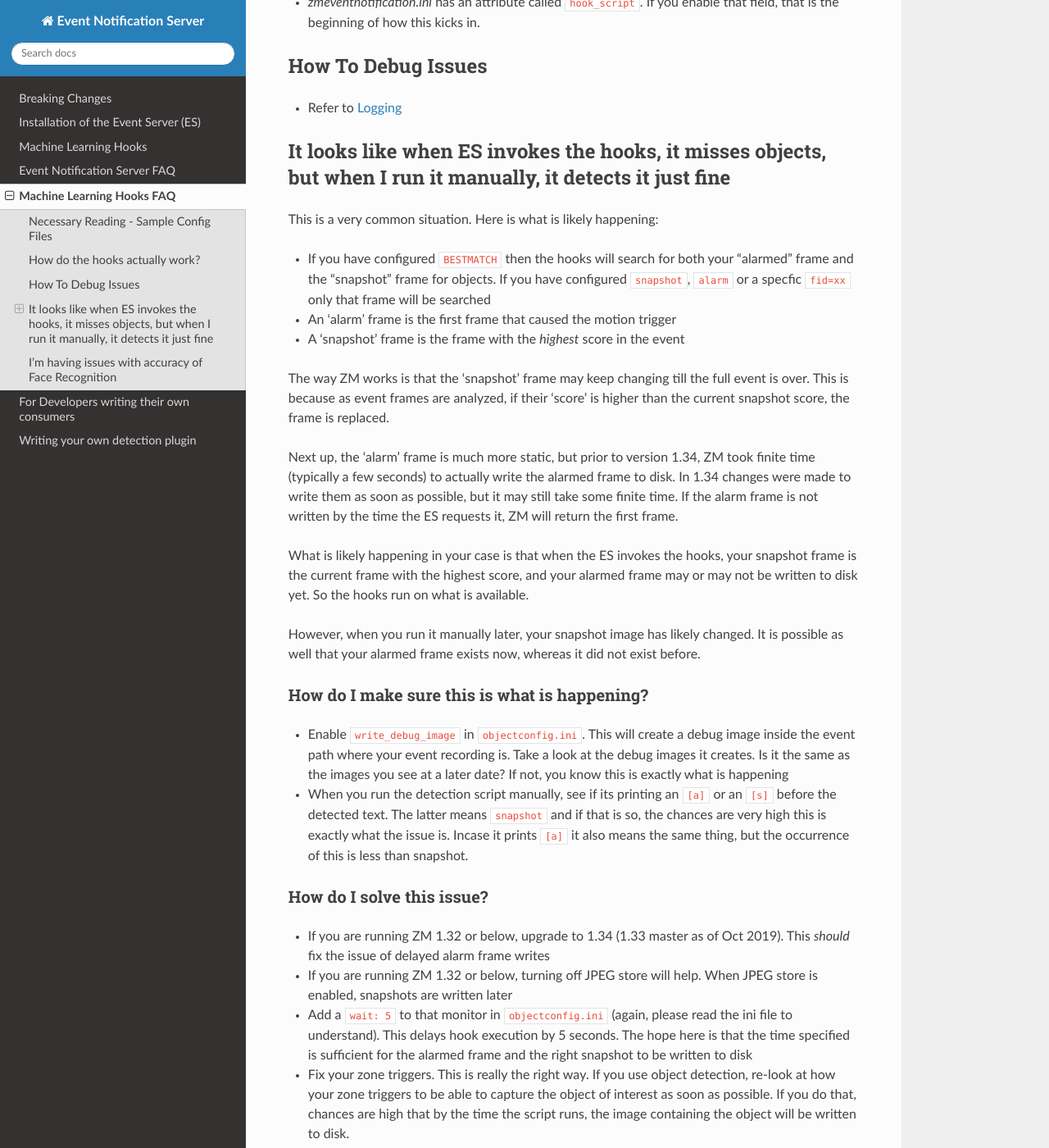
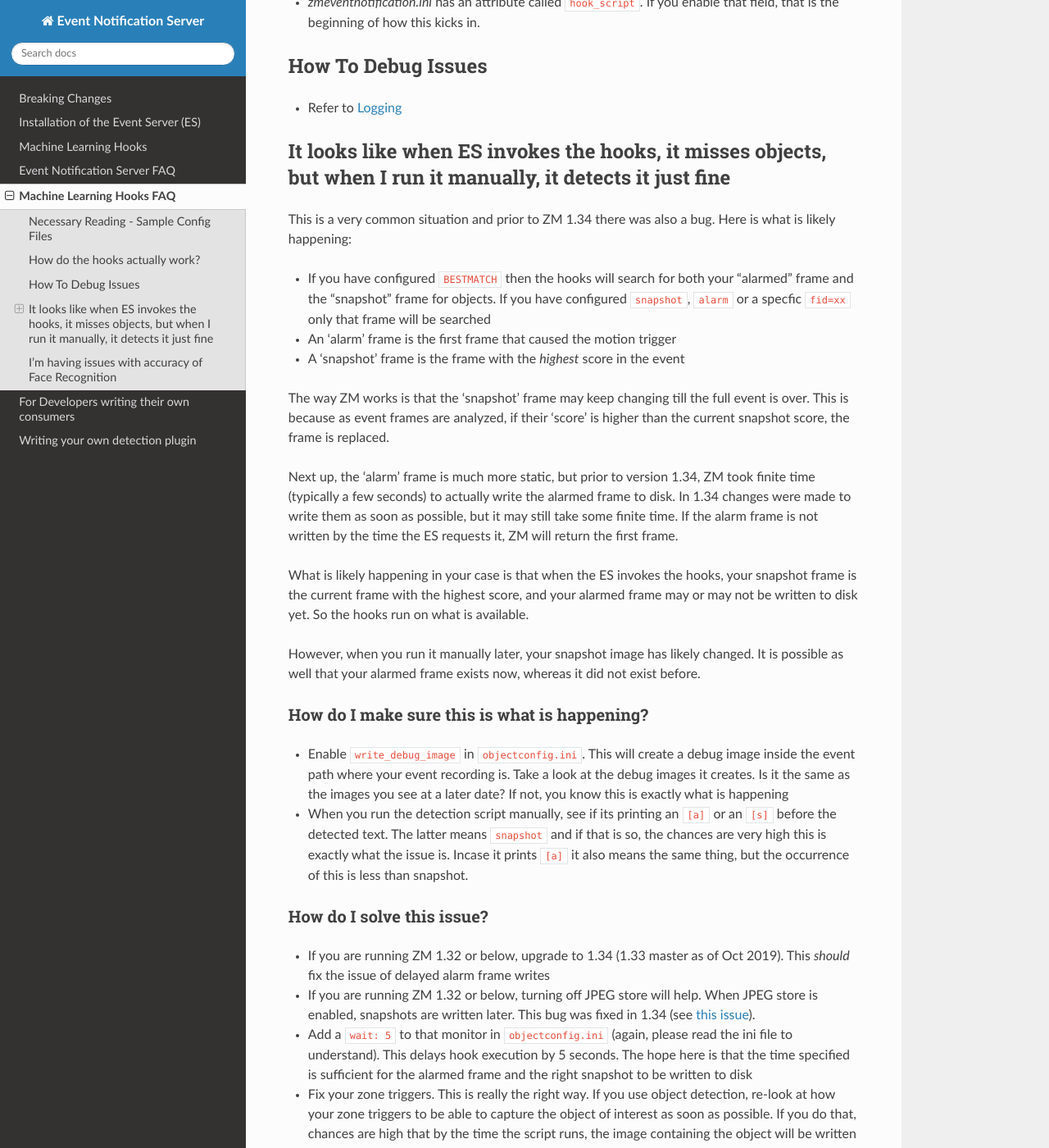
Before and after one commit to ZoneMinder/zmeventnotification, a Sphinx documentation site: the page built from docs/guides/hooks_faq.rst, in a window 1280 px wide and 1400 px high, scrolled down 573 px. Shown: the whole window at 82% size. Built offline with Sphinx 7.4.7 and the Read the Docs theme 2.0.0, drawn with Linux system fonts in a browser that asks for light colours.

Commit message:
refer to jpeg fix

```diff
--- a/docs/guides/hooks_faq.rst
+++ b/docs/guides/hooks_faq.rst
@@ -22,7 +22,7 @@ How To Debug Issues
 It looks like when ES invokes the hooks, it misses objects, but when I run it manually, it detects it just fine
 ------------------------------------------------------------------------------------------------------------------
 
-This is a very common situation. Here is what is likely happening:
+This is a very common situation and prior to ZM 1.34 there was also a bug. Here is what is likely happening:
 
 * If you have configured ``BESTMATCH`` then the hooks will search for both your "alarmed" frame and the "snapshot" frame for objects. If you have configured ``snapshot``, ``alarm`` or a specfic ``fid=xx`` only that frame will be searched
 
@@ -45,7 +45,7 @@ How do I make sure this is what is happening?
 How do I solve this issue?
 ~~~~~~~~~~~~~~~~~~~~~~~~~~
 - If you are running ZM 1.32 or below, upgrade to 1.34 (1.33 master as of Oct 2019). This *should* fix the issue of delayed alarm frame writes
-- If you are running ZM 1.32 or below, turning off JPEG store will help. When JPEG store is enabled, snapshots are written later
+- If you are running ZM 1.32 or below, turning off JPEG store will help. When JPEG store is enabled, snapshots are written later. This bug was fixed in 1.34 (see `this issue <https://github.com/ZoneMinder/zoneminder/issues/2745>`__).
 - Add a ``wait: 5`` to that monitor in ``objectconfig.ini`` (again, please read the ini file to understand). This delays hook execution by 5 seconds. The hope here is that the time specified is sufficient for the alarmed frame and the right snapshot to be written to disk
 - Fix your zone triggers. This is really the right way. If you use object detection, re-look at how your zone triggers to be able to capture the object of interest as soon as possible. If you do that, chances are high that by the time the script runs, the image containing the object will be written to disk.
 
```
